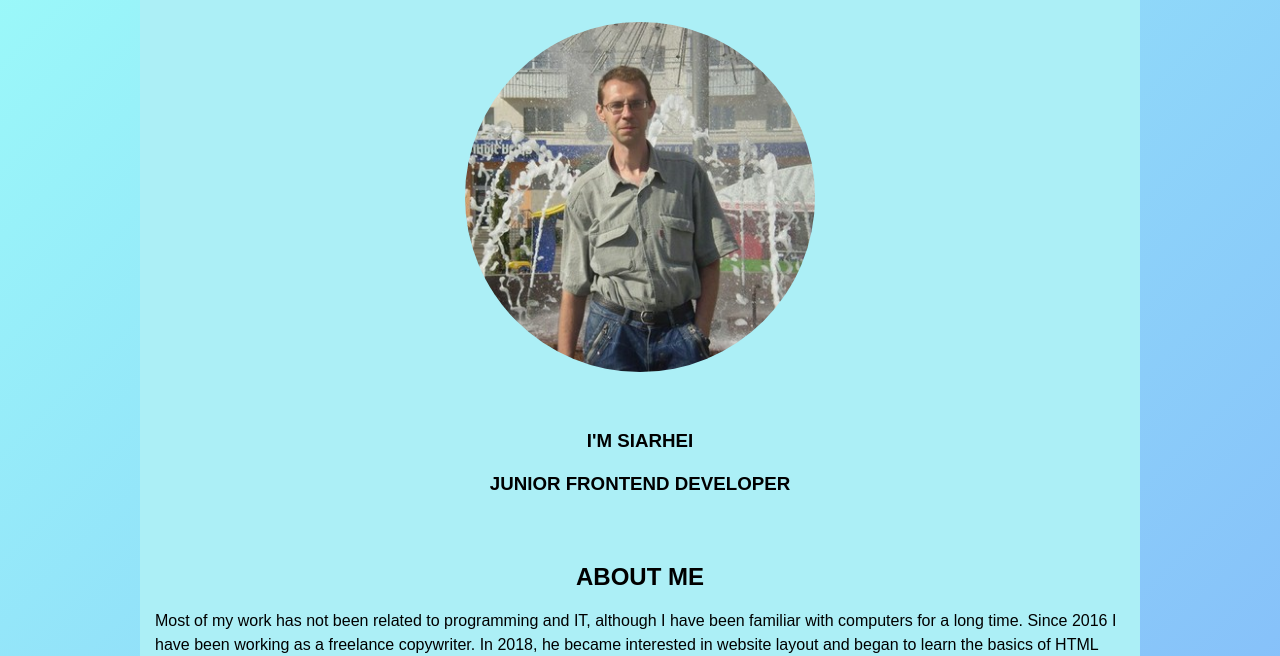
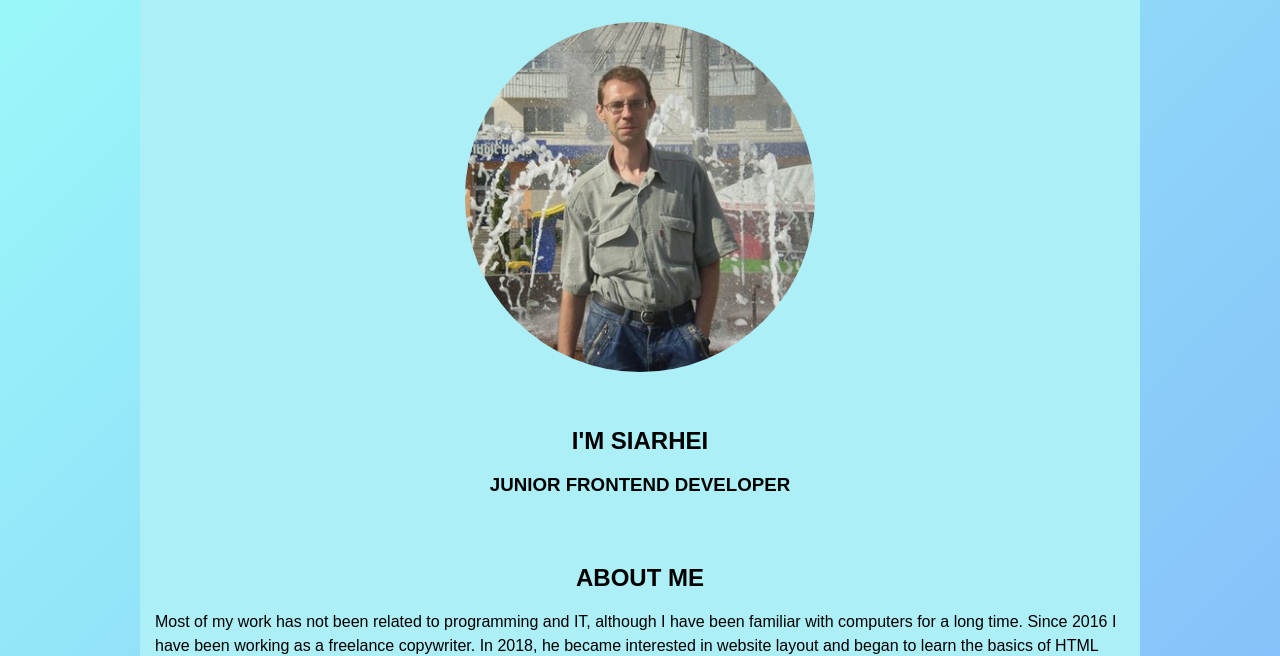
Before and after one commit to ivanou-siarhei/rsschool-cv, a plain HTML site: page index.html in a window 1280 px wide. Shown: the part 152-808 px from the top of the page. Drawn offline with Linux system fonts and the light colour scheme.

Commit message:
Update index.html

```diff
--- a/index.html
+++ b/index.html
@@ -45,7 +45,7 @@
             <figure class="pictures">
                 <img class="my-pic" src="assets/img/iam.jpg" alt="My photo" width="350" height="350">
             </figure>
-                <h3>I'm Siarhei</h3>
+                <h2>I'm Siarhei</h2>
             <h3>Junior Frontend Developer</h3>
         </section>
         <section id="about" class="about">
```
